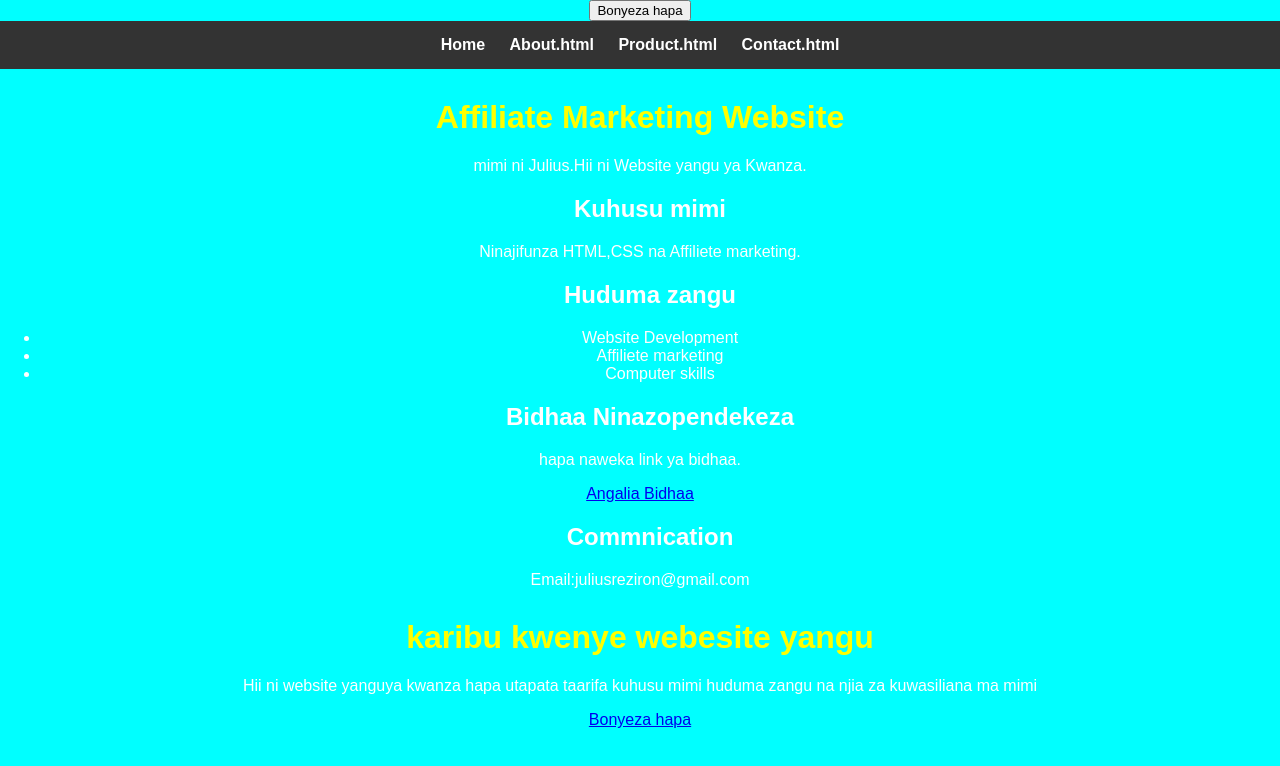
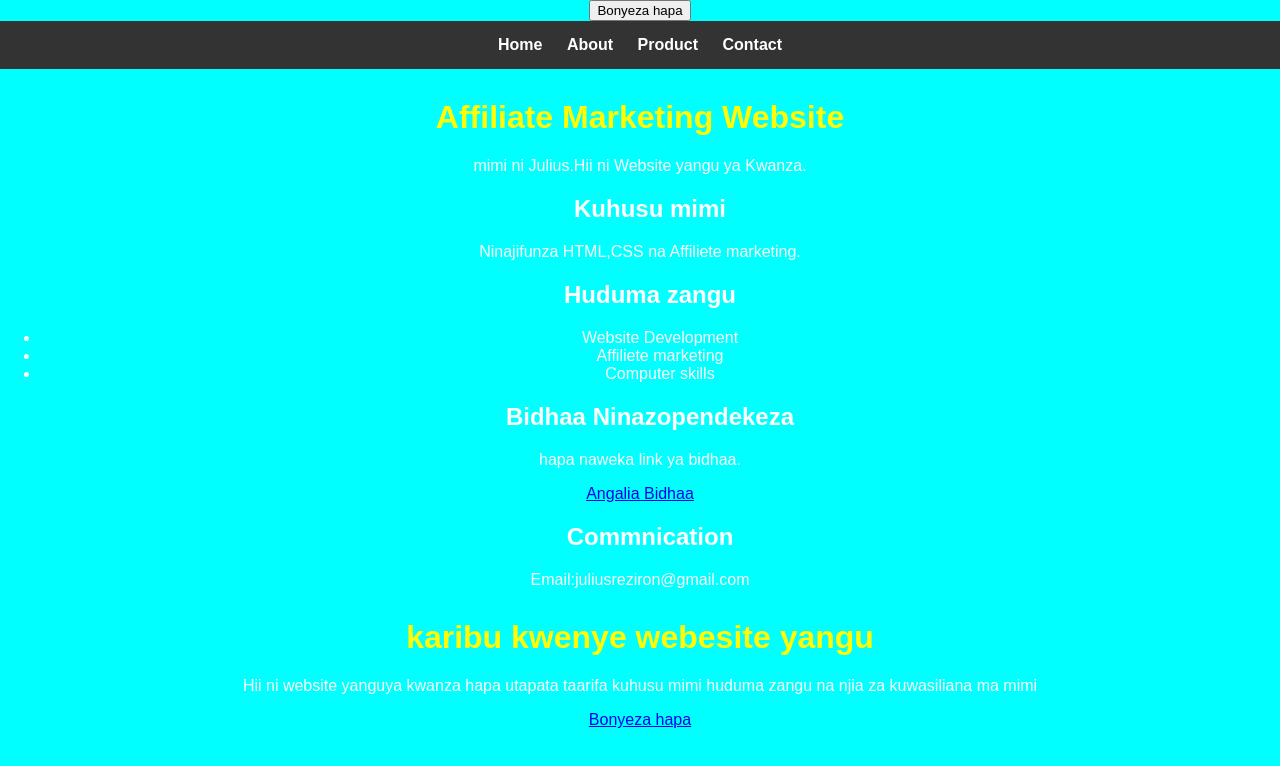
Before and after one commit to juliuseziron-cloud/juliuseziron.github.io, a plain HTML site: page index.html in a window 1280 px wide. Drawn offline with Linux system fonts and the light colour scheme.

Commit message:
Update index.html

```diff
--- a/index.html
+++ b/index.html
@@ -67,9 +67,9 @@
      <button>Bonyeza hapa</button>
     <nav>
       <a href="index.html">Home</a>
-      <a href="#">About.html</a>
-      <a href="#">Product.html</a>
-      <a href="#">Contact.html</a>
+      <a href="about.html">About</a>
+      <a href="product.html">Product</a>
+      <a href="contact.html">Contact</a>
     </nav>
     <h1>Affiliate Marketing Website</h1>
   <p>mimi ni Julius.Hii ni Website yangu ya Kwanza.</p>
```
